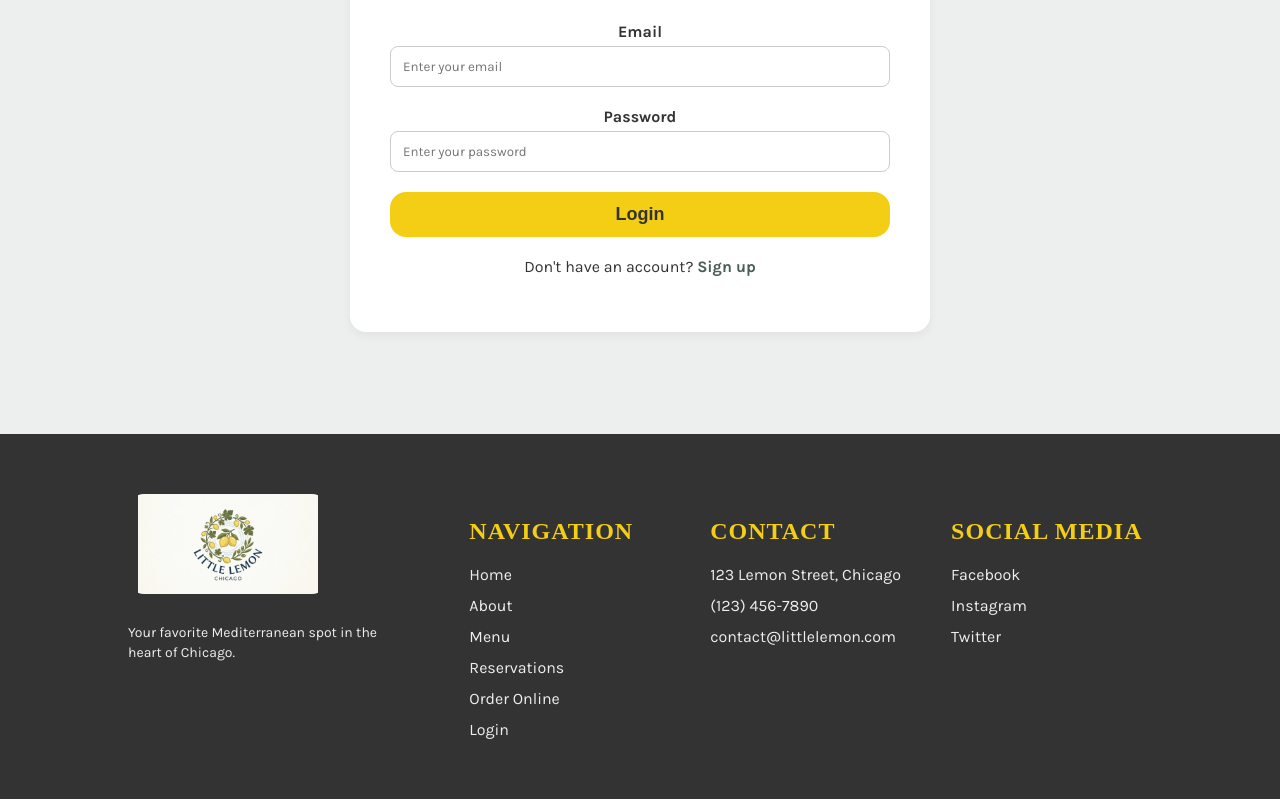
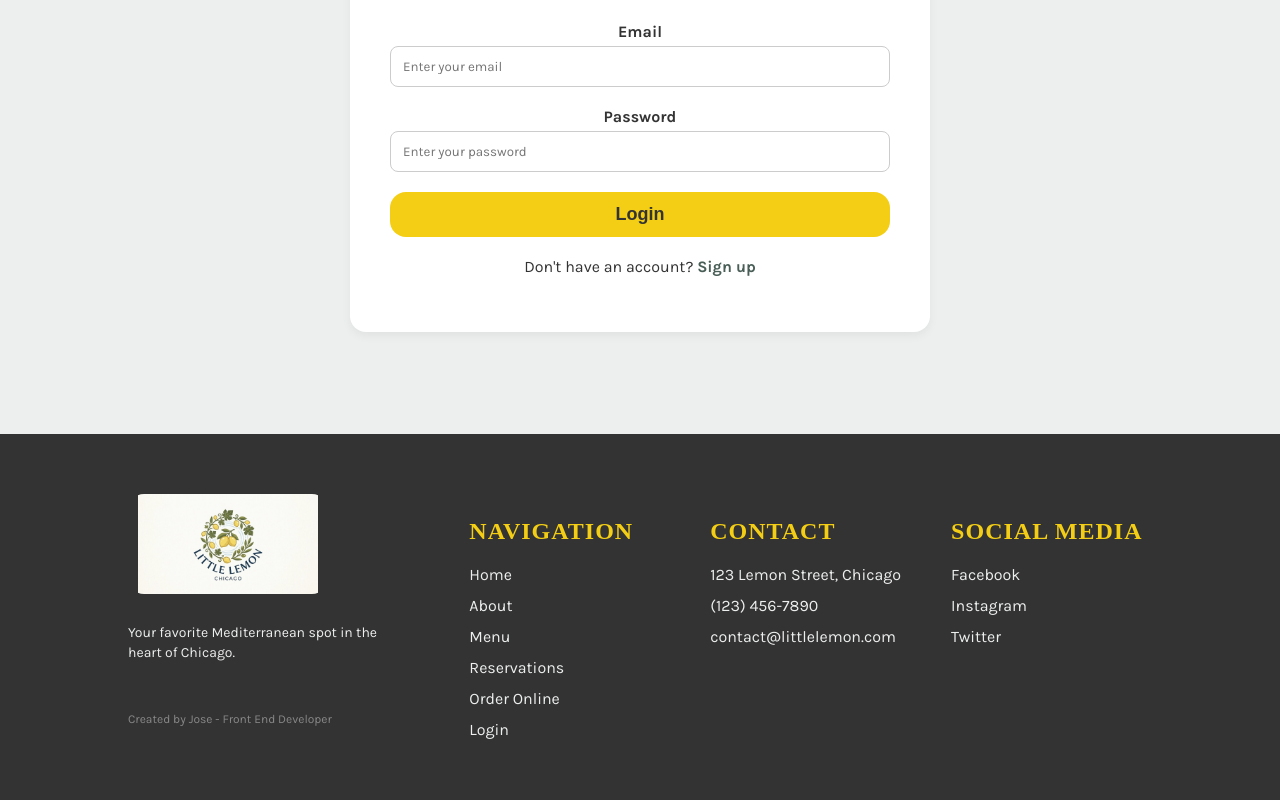
Before and after one commit to anudoranador87/little-lemon, a React (Create React App) app: page /login in a window 1280 px wide. Shown: the part 300-1100 px from the top of the page. Built offline with nearby package versions, Linux system fonts and the light colour scheme; a web font is replaced by a local one.

Commit message:
feat: add developer credit to footer

```diff
--- a/src/components/Footer.js
+++ b/src/components/Footer.js
@@ -8,6 +8,9 @@ const Footer = () => {
       <div className="footer-logo">
         <img src={logo} alt="Little Lemon" />
         <p>Your favorite Mediterranean spot in the heart of Chicago.</p>
+        <p style={{ marginTop: '20px', fontSize: '12px', color: '#888' }}>
+          Created by Jose - Front End Developer
+        </p>
       </div>
       <div className="footer-column">
         <h3>Navigation</h3>
```
